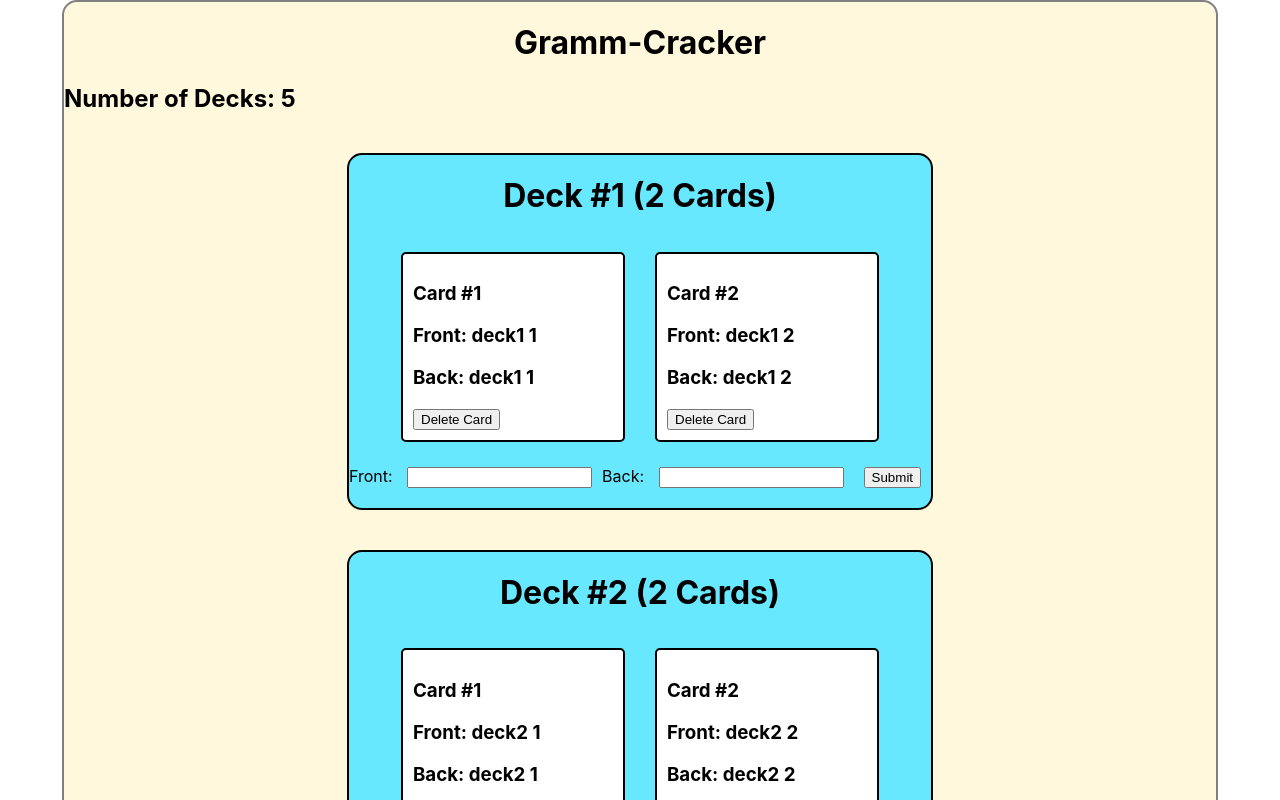
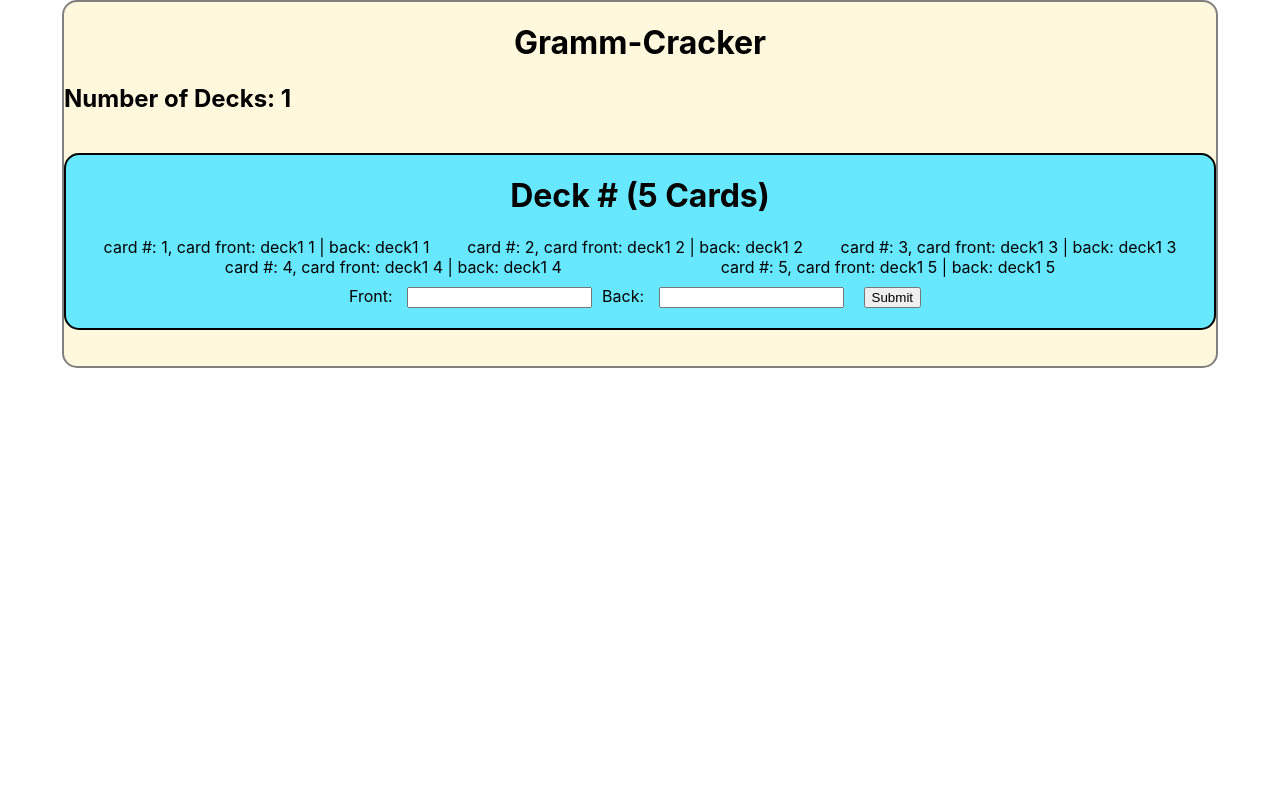
Before and after one commit to vincenthanguk/Vocabulazy, a React (Create React App) app: page / in a window 1280 px wide. Shown: the top 800 px of the page. Built offline with nearby package versions, Linux system fonts and the light colour scheme.

Commit message:
refactored GrammCracker and FlashcardsContainer

```diff
--- a/src/components/flashcards-container/flashcards-container.component.jsx
+++ b/src/components/flashcards-container/flashcards-container.component.jsx
@@ -27,26 +27,24 @@ class FlashcardsContainer extends React.Component {
 
   render() {
     const { deckNumber } = this.props;
-    const { deck } = this.state;
+    const deck = this.state.deck;
+    console.log(this.state);
+    console.log(deck);
+
+    const flashcards = deck.map((card, i) => {
+      return (
+        <li key={i}>
+          card #: {i + 1}, card front: {card.cardFront} | back: {card.cardBack}
+        </li>
+      );
+    });
+
     return (
       <div className="container">
         <h1>
           Deck #{deckNumber} ({deck.length} Cards)
         </h1>
-        <ul>
-          {deck.map(({ cardFront, cardBack }, index) => {
-            return (
-              <li key={index}>
-                <Flashcard
-                  cardId={index}
-                  front={cardFront}
-                  back={cardBack}
-                  removeCard={this.removeCard}
-                />
-              </li>
-            );
-          })}
-        </ul>
+        <ul>{flashcards}</ul>
         <Form handleSubmit={this.handleSubmit} />
       </div>
     );
--- a/src/components/grammCracker/grammCracker-component.jsx
+++ b/src/components/grammCracker/grammCracker-component.jsx
@@ -1,35 +1,42 @@
-import React, { Component } from 'react';
+import React, { useState } from 'react';
 import FlashcardsContainer from '../flashcards-container/flashcards-container.component';
-import decks from '../../data/data';
+import deckData from '../../data/data';
 import './grammCracker-styles.css';
 
-class GrammCracker extends Component {
-  constructor(props) {
-    super(props);
-    this.state = decks;
-  }
-  render() {
+function GrammCracker() {
+  // deck data comes from data.js
+  // FIXME: change data format to sth. more JSON like
+  // this.state = { data: deckData };
+  const [deck, setDeck] = useState(deckData);
+
+  // const deckContainers = Object.entries(this.state.decks).map(
+  //   ([key, value], index) => {
+  //     return (
+  //       <li key={index}>
+  //         <FlashcardsContainer deck={(key, value)} deckNumber={index + 1} />
+  //       </li>
+  //     );
+  //   }
+  // );
+
+  const deckContainers = deck.map((deck, i) => {
+    console.log(Object.keys(deck.cards).length);
     return (
-      <div className="GrammCracker">
-        <h1>Gramm-Cracker</h1>
-        <h2>Number of Decks: {Object.keys(this.state).length}</h2>
-        <div className="mainContainer">
-          <ul>
-            {Object.entries(this.state).map(([key, value], index) => {
-              return (
-                <li key={index}>
-                  <FlashcardsContainer
-                    deck={(key, value)}
-                    deckNumber={index + 1}
-                  />
-                </li>
-              );
-            })}
-          </ul>
-        </div>
+      <li key={i}>
+        <FlashcardsContainer deck={deck.cards} />
+      </li>
+    );
+  });
+
+  return (
+    <div className="GrammCracker">
+      <h1>Gramm-Cracker</h1>
+      <h2>Number of Decks: {deck.length}</h2>
+      <div className="mainContainer">
+        <ul>{deckContainers}</ul>
       </div>
-    );
-  }
+    </div>
+  );
 }
 
 export default GrammCracker;
--- a/src/data/data.js
+++ b/src/data/data.js
@@ -1,66 +1,16 @@
-const decks = {
-  deck1: [
-    {
-      cardFront: 'deck1 1',
-      cardBack: 'deck1 1',
-    },
-    {
-      cardFront: 'deck1 2',
-      cardBack: 'deck1 2',
-    },
-  ],
-  deck2: [
-    {
-      cardFront: 'deck2 1',
-      cardBack: 'deck2 1',
-    },
-    {
-      cardFront: 'deck2 2',
-      cardBack: 'deck2 2',
-    },
-  ],
-  deck3: [
-    {
-      cardFront: 'deck3 1',
-      cardBack: 'deck3 1',
-    },
-    {
-      cardFront: 'deck3 2',
-      cardBack: 'deck3 2',
-    },
-    {
-      cardFront: 'deck3 3',
-      cardBack: 'deck3 3',
-    },
-  ],
-  deck4: [
-    {
-      cardFront: 'deck4 1',
-      cardBack: 'deck4 1',
-    },
-    {
-      cardFront: 'deck4 2',
-      cardBack: 'deck4 2',
-    },
-    {
-      cardFront: 'deck4 3',
-      cardBack: 'deck4 3',
-    },
-  ],
-  deck5: [
-    {
-      cardFront: 'deck4 1',
-      cardBack: 'deck4 1',
-    },
-    {
-      cardFront: 'deck4 2',
-      cardBack: 'deck4 2',
-    },
-    {
-      cardFront: 'deck4 3',
-      cardBack: 'deck4 3',
-    },
-  ],
-};
+// FIXME: Does this need to be an object? -> array containing objects
 
-export default decks;
+const deckData = [
+  {
+    name: 'deck 1',
+    cards: [
+      { cardId: 1, cardFront: 'deck1 1', cardBack: 'deck1 1' },
+      { cardId: 2, cardFront: 'deck1 2', cardBack: 'deck1 2' },
+      { cardId: 3, cardFront: 'deck1 3', cardBack: 'deck1 3' },
+      { cardId: 4, cardFront: 'deck1 4', cardBack: 'deck1 4' },
+      { cardId: 5, cardFront: 'deck1 5', cardBack: 'deck1 5' },
+    ],
+  },
+];
+
+export default deckData;
```
